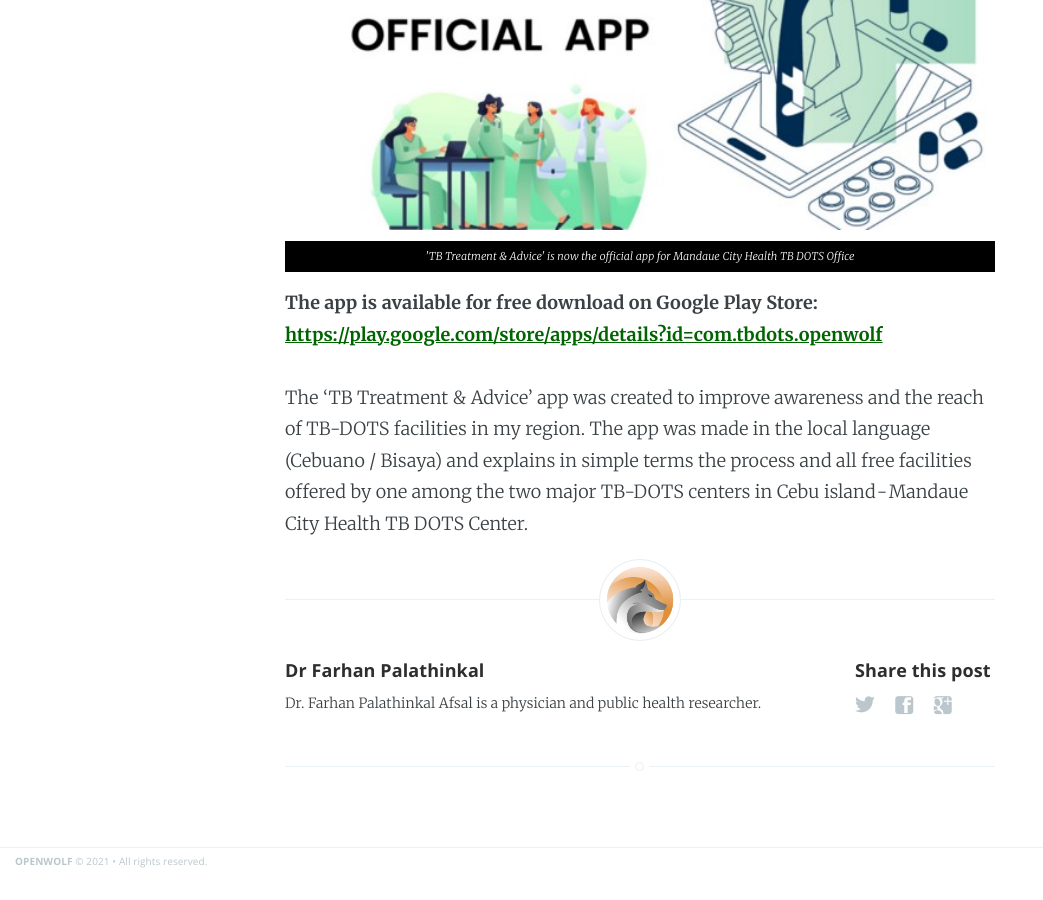
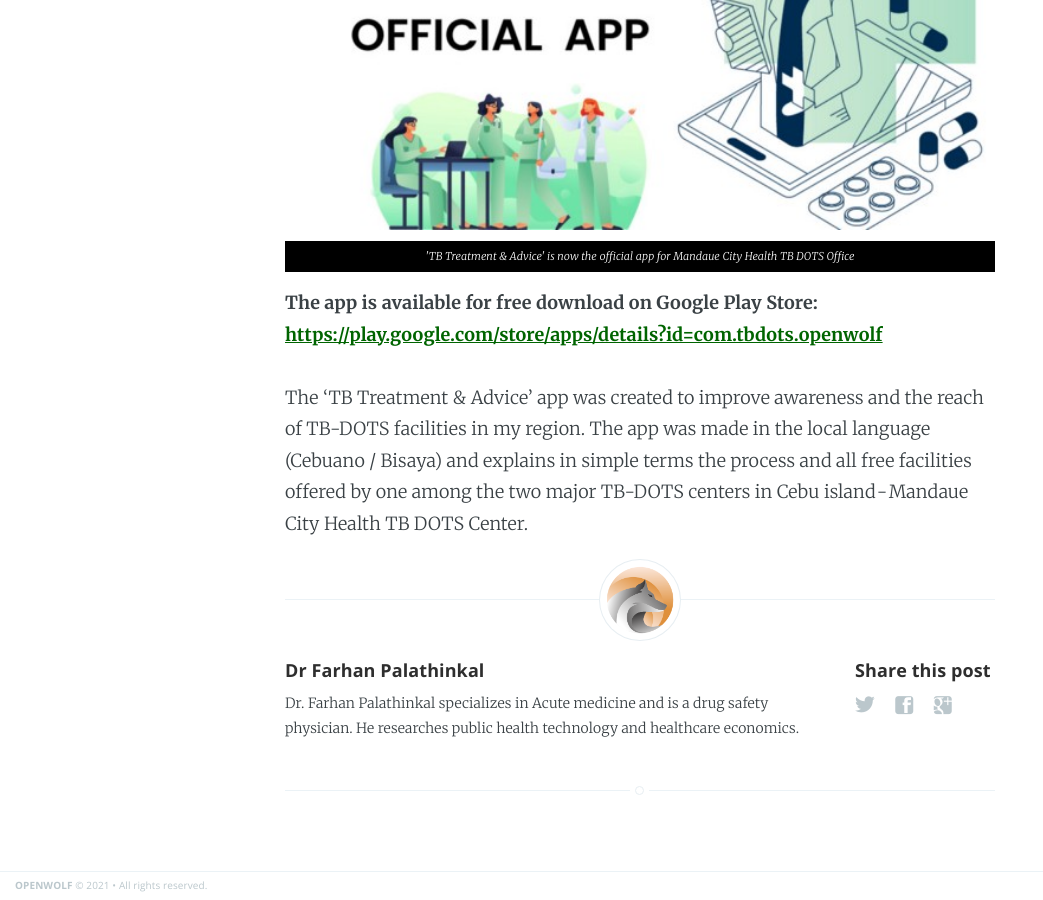
Before and after one commit to openwolfco/main, a Jekyll site: the page built from _posts/2020-09-13-Cebuano-Tuberculosis-Awareness-Mobile-App.markdown, in a window 1280 px wide and 900 px high, scrolled down 2145 px. Shown: the whole window, without its empty margins (0-1043 px from the left). Built offline with Jekyll 4.4.1, drawn with Linux system fonts in a browser that asks for light colours; before the commit the page ends 3020 px from its top, so only the background shows below that.

Commit message:
Update post.html

```diff
--- a/_layouts/post.html
+++ b/_layouts/post.html
@@ -72,7 +72,7 @@
                     <h4> {{ site.author }} </h4>
                     <!-- Author Bio -->
                     <p>
-                       Dr. Farhan Palathinkal Afsal is a physician and public health researcher.
+                       Dr. Farhan Palathinkal specializes in Acute medicine and is a drug safety physician. He researches public health technology and healthcare economics.
                     </p>
                 </section>
             {% endif %}
```
